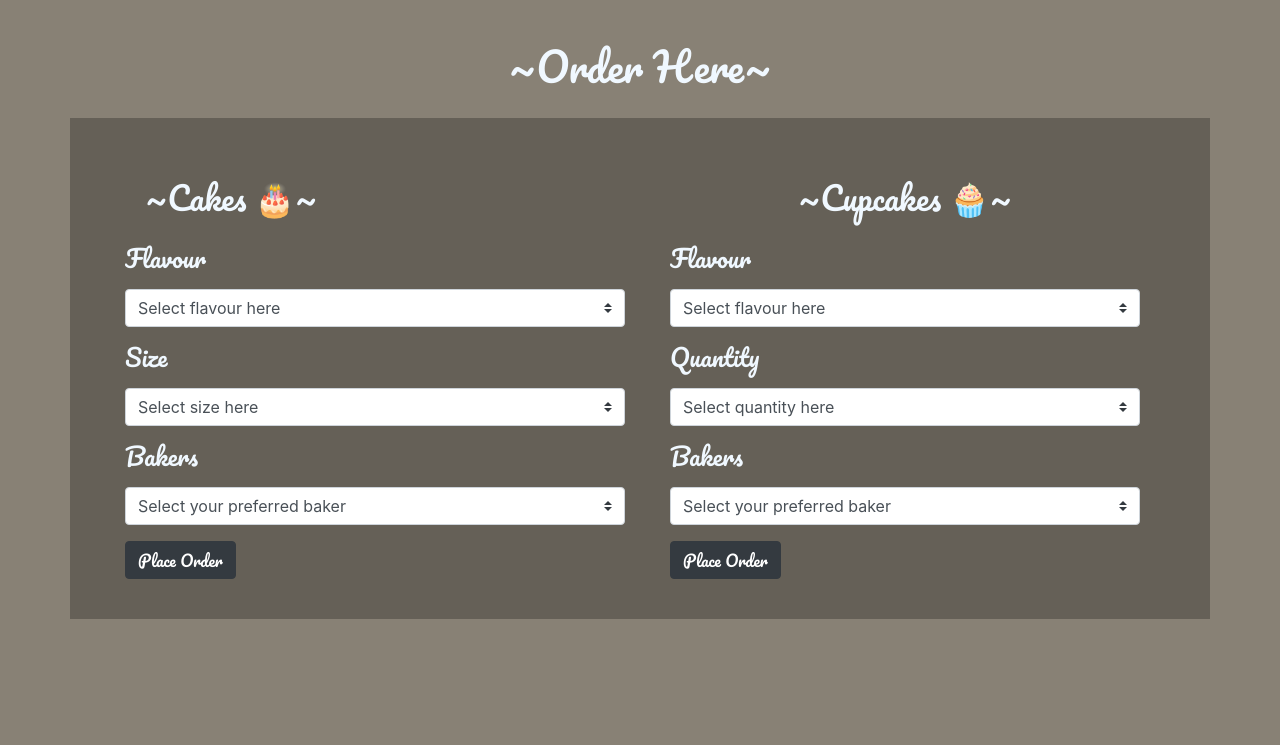
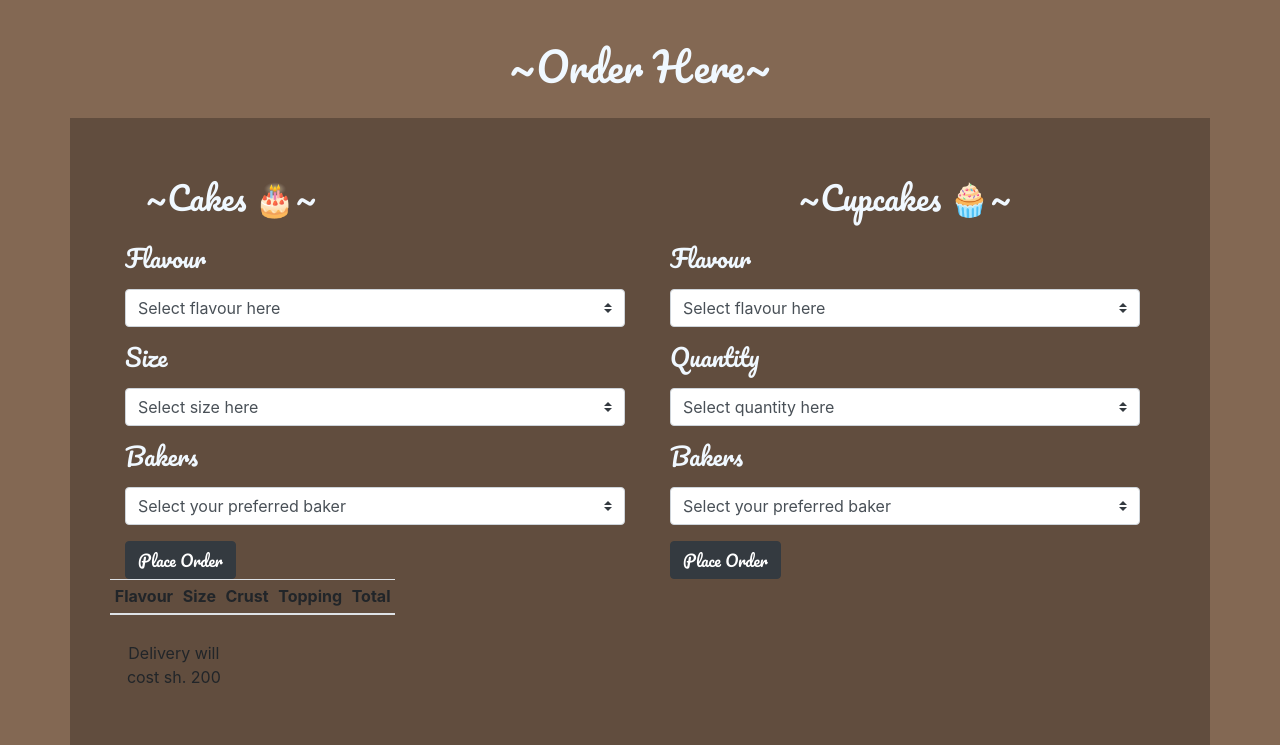
Before and after one commit to NicolletteOchola/BakersWebsite, a plain HTML site: page menu.html in a window 1280 px wide. Shown: the part 1682-2427 px from the top of the page. Before the commit the page ends 2301 px from the top, so only its background shows below. Drawn offline with Linux system fonts and the light colour scheme.

Commit message:
Edited index.html

```diff
--- a/css/menu.css
+++ b/css/menu.css
@@ -1,7 +1,7 @@
 body {
   background-size: cover;
   background-repeat: no-repeat;
-  background-color: #271b048c;
+  background-color: #836853ff;
 }
 
 body h4 {
@@ -136,3 +136,7 @@ li a:hover {
   text-align: center;
   color: white
 }
+
+.totals {
+  text-align: center;
+}
--- a/js/scripts.js
+++ b/js/scripts.js
@@ -1,4 +1,4 @@
-var price, 1kgprice, 2kgprice;
+var price, cakeSize, cakeFlavour;
 let total = 0;
 function GetOrder(flavour, size, baker, total) {
   this.flavour = flavour;
@@ -50,7 +50,9 @@ else {
   return 0;
 }
 
-total =
-}
-}
-}
+total = price + cakeSize + cakeFlavour
+console.log(total);
+let checkoutTotal = 0;
+checkoutTotal = checkoutTotal + total;
+
+$(""(".flavour option:selected").val()
--- a/menu.html
+++ b/menu.html
@@ -204,10 +204,38 @@
       </select>
       <button type="button" class="btn btn-dark button">Place Order</button>
     </form>
+  </div>
+  <div>
+      <div class="row">
+          <div class="col-lg-6 totals">
+              <table class="table table-sm  pizzatable">
+                  <thead>
+                    <tr>
+                      <th scope="col">Flavour</th>
+                      <th scope="col">Size</th>
+                      <th scope="col">Crust</th>
+                      <th scope="col">Topping</th>
+                      <th scope="col">Total</th>
+                    </tr>
+                  </thead>
+                  <tbody id="ordersmade">
+                    <tr>
+                      <td id="pizzaname"></td>
+                      <td id="pizzasize"></td>
+                      <td id="pizzacrust"></td>
+                      <td id="pizzatopping"></td>
+                      <td id="totals"></td>
+                    </tr>
+                  </tbody>
+                </table>
+                <p id="pizzatotal"></p>
+                <p id="totalbill"></p>
+                <p id="addedprice">Delivery will cost sh. 200</p>
+                <p id="finalmessage"></p>
+              </div>
 
-  </div>
-
-  <div>
+          </div>
+        </div>
 
   </div>
 </body>
```
Also changed, not shown: index.html (+1 -14 lines).
